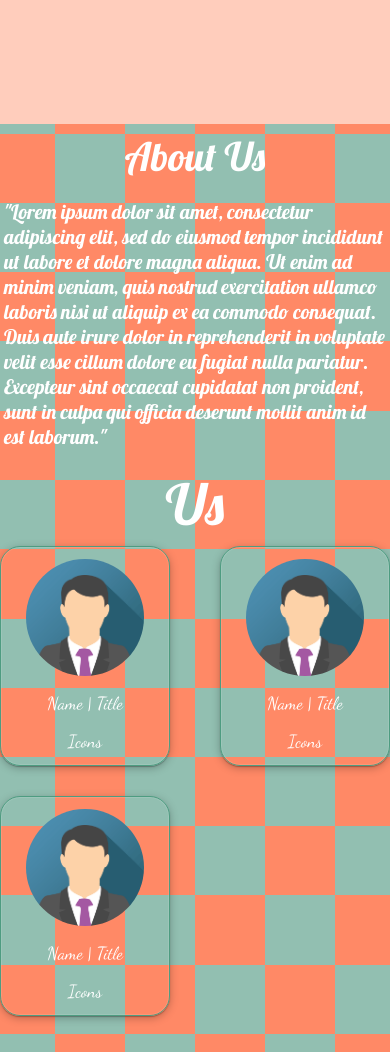
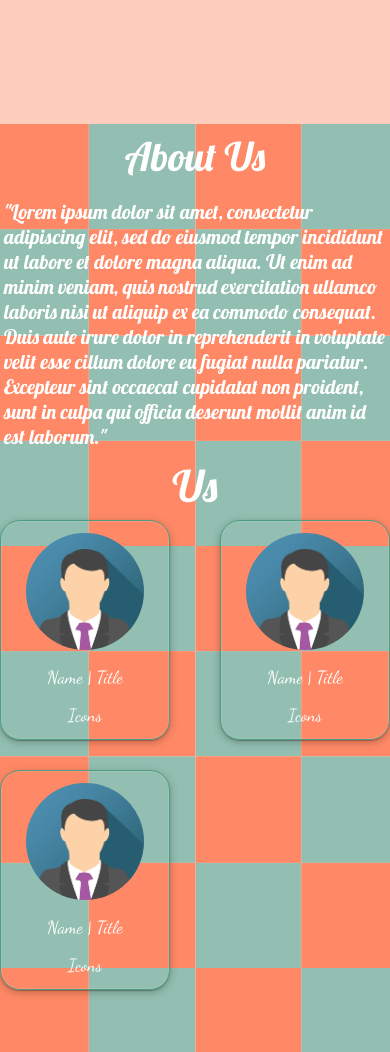
Before and after one commit to purnjay/Test_Website, a plain HTML site: page index.html in a window 390 px wide. Shown: the part 720-1772 px from the top of the page. Drawn offline with Linux system fonts and the light colour scheme.

Commit message:
Final Fix(Hopefully)

```diff
--- a/index.css
+++ b/index.css
@@ -85,6 +85,8 @@ a:hover{
     /*background-color: var(--middle-section);*/
     background-attachment:fixed;
     background-position:center;
+    background-size:cover;
+
     background-image: url("./svgs/about.svg");
     display: flex;
     flex-direction: row;
@@ -186,8 +188,8 @@ a:hover{
         display: flex;
         flex-direction: column;
         justify-content: start;
-        height: 150%;
-        row-gap: 20px;
+        height: 200%;
+        row-gap: 10px;
     }
     .about-us{
         background-color: transparent;
@@ -215,6 +217,9 @@ a:hover{
         row-gap: 7px;
         width: 100%;
     }
+    .people > span{
+        font-size: 2.7em;
+    }
 
     .container{
         grid-template-columns: auto auto;
```
